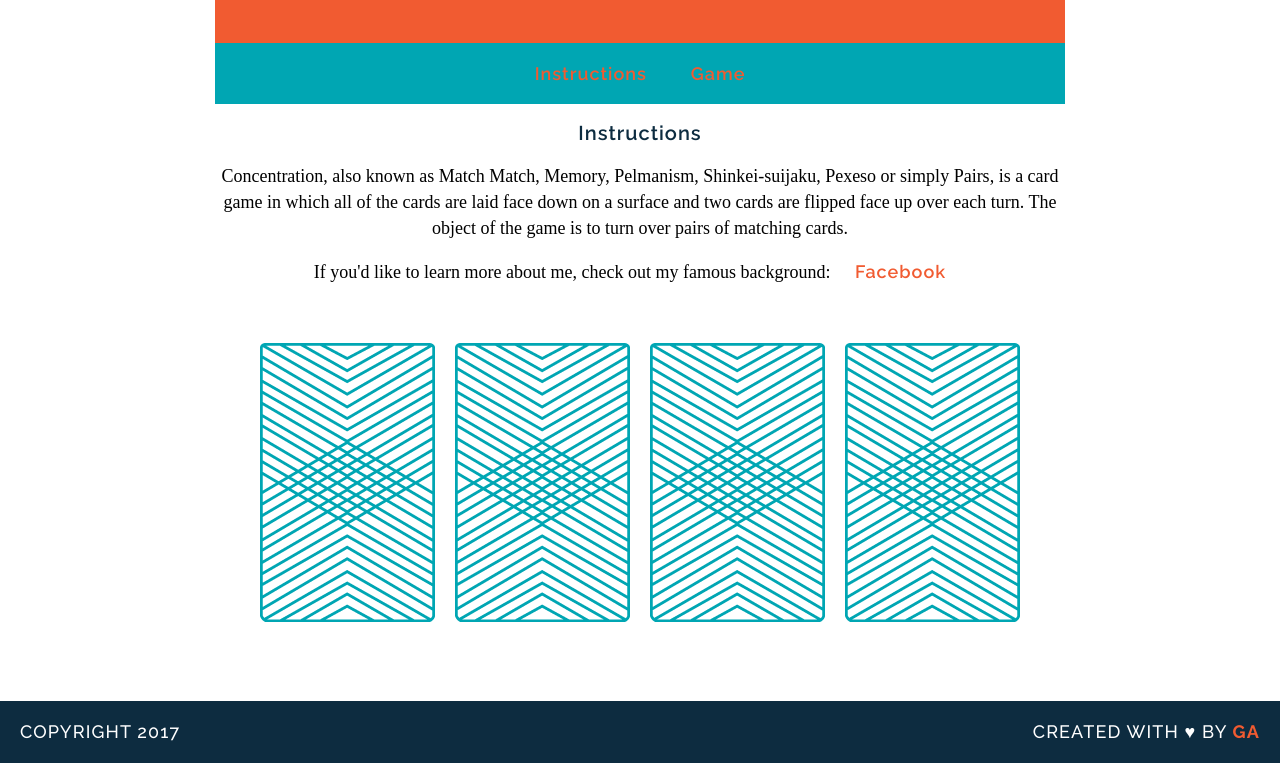
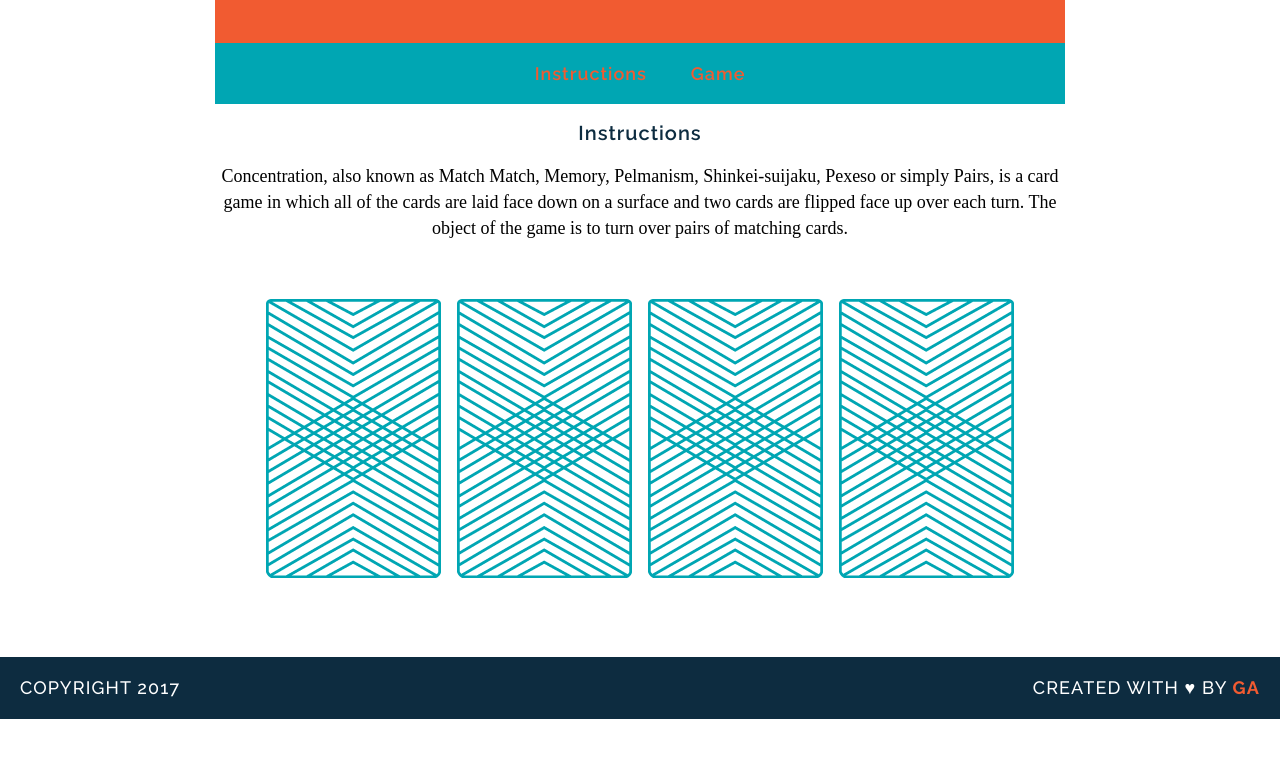
Before and after one commit to aburkland/wdi-fundamentals-memorygame, a plain HTML site: page memory_game/index.html in a window 1280 px wide. Shown: the part 162-925 px from the top of the page. After the commit the page ends 881 px from the top, so only its background shows below. Drawn offline with Linux system fonts and the light colour scheme; a web font is replaced by a local one.

Commit message:
created game logic

```diff
--- a/memory_game/index.html
+++ b/memory_game/index.html
@@ -17,13 +17,13 @@
 		</nav>
 		<h2 id="ahref-instructions">Instructions</h2>
 		<p>Concentration, also known as Match Match, Memory, Pelmanism, Shinkei-suijaku, Pexeso or simply Pairs, is a card game in which all of the cards are laid face down on a surface and two cards are flipped face up over each turn. The object of the game is to turn over pairs of matching cards.</p>
-		<p>If you'd like to learn more about me, check out my famous background: <a href="https://www.facebook.com/zuck">Facebook</a></p>
-		<div id="ahref-game">
+		<div id = "game-board" class = "board clearfix"></div>
+		<!-- <div id="ahref-game">
 			<img src="images/back.png" alt="Queen of Diamonds">
 			<img src="images/back.png" alt="Queen of Hearts">
 			<img src="images/back.png" alt="King of Diamonds">
 			<img src="images/back.png" alt="King of Hearts">
-		</div>
+		</div> -->
 		</main>
 		<footer class="clearfix">
 			<p class="copyright">Copyright 2017</p>
--- a/memory_game/js/main.js
+++ b/memory_game/js/main.js
@@ -27,26 +27,30 @@ function checkForMatch () {
 	if (cardsInPlay[0] === cardsInPlay[1]) {
 	alert("You found a match!");
 	} else {
-	alert("Sorry, try again.")
-	}
+	alert("Sorry, try again.");
+	};
 };
 
-function flipCard(cardId) {
+function flipCard() {
+	var cardId = this.getAttribute('data-id');
 	console.log("User flipped " + cards[cardId].rank);
 	cardsInPlay.push(cards[cardId].rank);
 	console.log(cards[cardId].cardImage);
 	console.log(cards[cardId].suit);
-
-
+	this.setAttribute('src', cards[cardId].cardImage);
 	if (cardsInPlay.length === 2) {
 		checkForMatch();
-		/* if (cardsInPlay[0] === cardsInPlay[1]) {
-			alert("You found a match!");
-		} else {
-			alert("Sorry, try again.")
-		} */
 	};
-}
+};
 
-flipCard(0);
-flipCard(2);
+function createBoard() {
+	for (var i = 0; i < cards.length; i++) {
+		var cardElement = document.createElement('img');
+		cardElement.setAttribute('src', 'images/back.png');
+		cardElement.setAttribute('data-id', i);
+		cardElement.addEventListener('click', flipCard);
+		document.getElementById('game-board').appendChild(cardElement);
+	};
+};
+
+createBoard();
```
